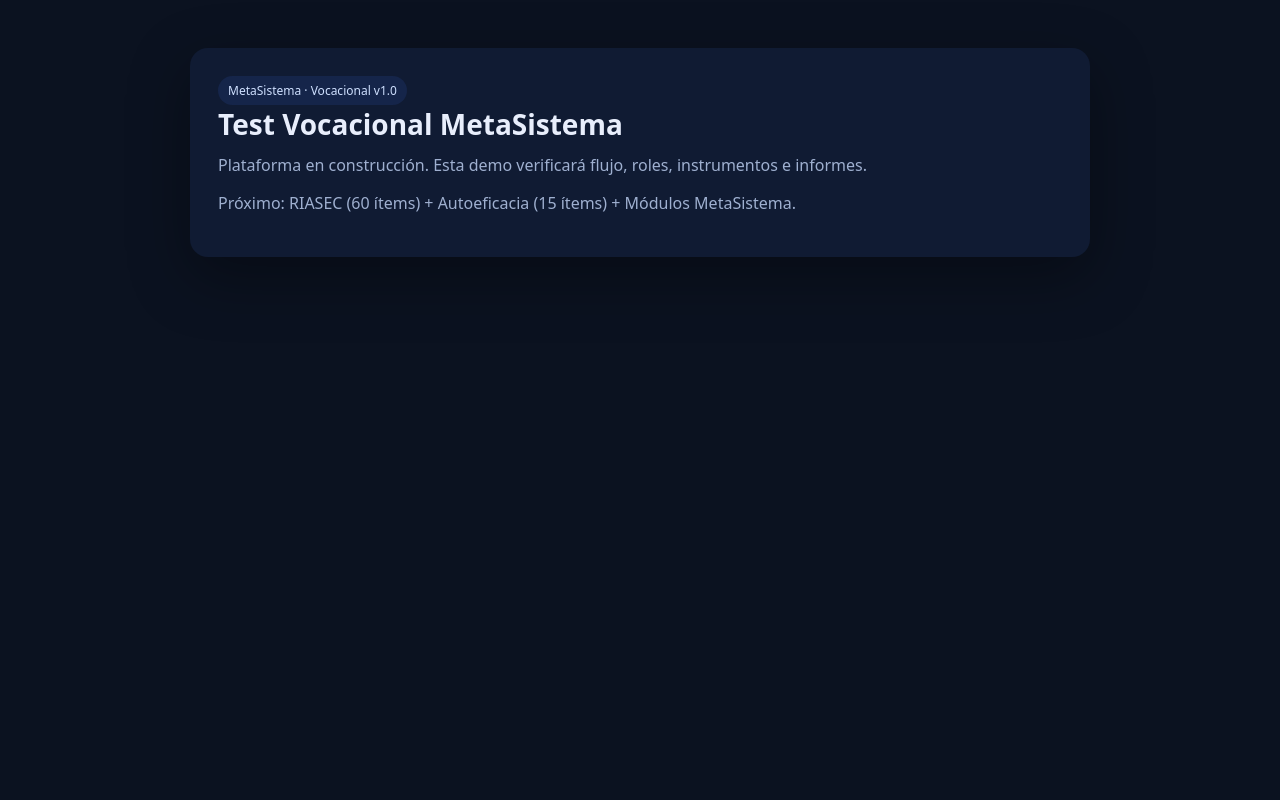
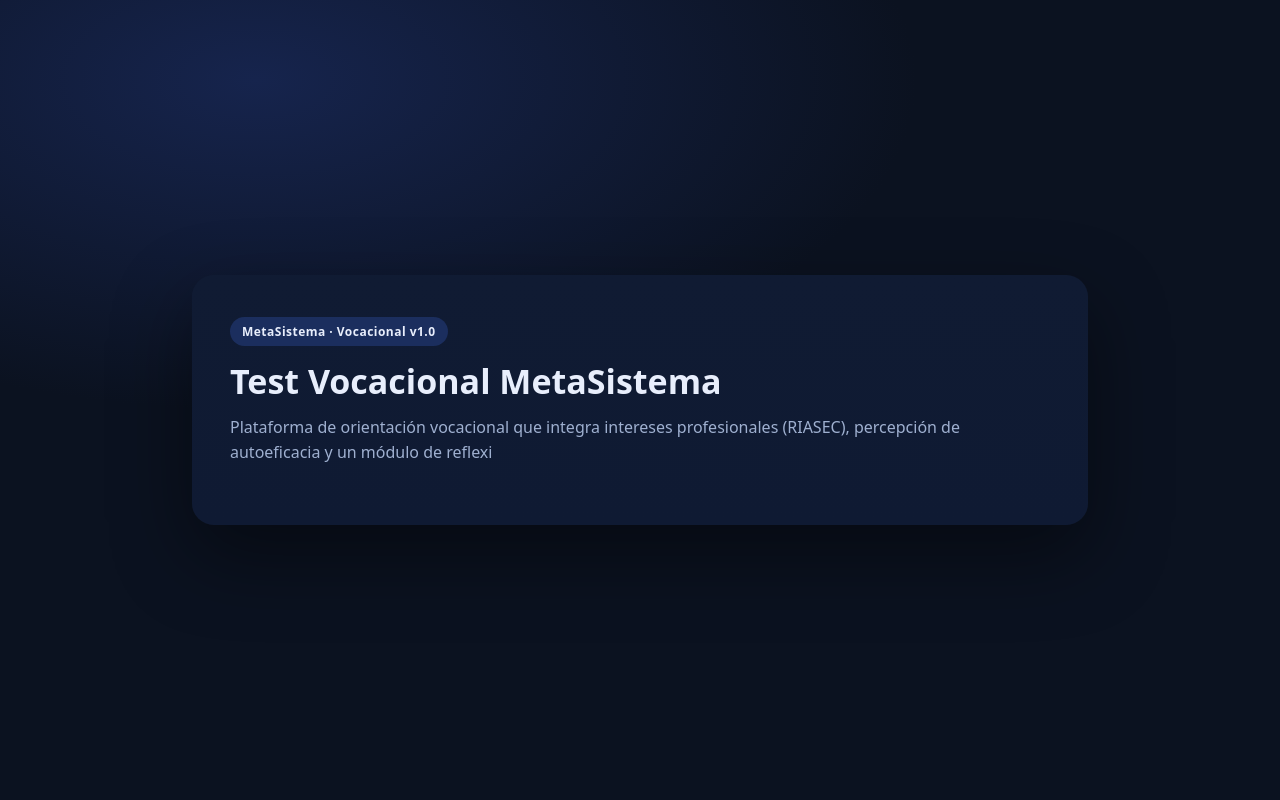
Before and after one commit to christiansotofajardo-cpu/test_vocacional_metasistema, a Flask app: page / in a window 1280 px wide. Run offline with Flask 3, Linux system fonts and the light colour scheme.

Commit message:
Update index.html

```diff
--- a/templates/index.html
+++ b/templates/index.html
@@ -5,22 +5,75 @@
   <meta name="viewport" content="width=device-width, initial-scale=1" />
   <title>Test Vocacional MetaSistema</title>
   <style>
-    body{font-family:system-ui,-apple-system,Segoe UI,Roboto,Arial; margin:0; background:#0b1220; color:#e8eefc;}
-    .wrap{max-width:900px; margin:0 auto; padding:48px 20px;}
-    .card{background:#101b33; border-radius:18px; padding:28px; box-shadow:0 20px 60px rgba(0,0,0,.35);}
-    h1{margin:0 0 10px; font-size:28px;}
-    p{margin:0 0 14px; color:#9fb0d0; line-height:1.5}
-    .tag{display:inline-block; padding:6px 10px; border-radius:999px; background:#15254a; color:#cfe0ff; font-size:12px}
+    body{
+      margin:0;
+      min-height:100vh;
+      font-family:system-ui, -apple-system, BlinkMacSystemFont, sans-serif;
+      background:radial-gradient(1200px 600px at 20% 10%, #16244d 0%, #0b1220 55%);
+      color:#e8eefc;
+      display:flex;
+      align-items:center;
+      justify-content:center;
+    }
+    .card{
+      max-width:820px;
+      padding:42px 38px;
+      border-radius:22px;
+      background:linear-gradient(180deg, #101b33, #0f1a33);
+      box-shadow:0 30px 80px rgba(0,0,0,.45);
+    }
+    .badge{
+      display:inline-block;
+      padding:6px 12px;
+      border-radius:999px;
+      background:#1b2e5e;
+      font-size:12px;
+      font-weight:700;
+      letter-spacing:.04em;
+      margin-bottom:16px;
+    }
+    h1{
+      margin:0 0 14px;
+      font-size:34px;
+      line-height:1.15;
+    }
+    p{
+      margin:0 0 18px;
+      color:#9fb0d0;
+      line-height:1.55;
+      font-size:16px;
+    }
+    .cta{
+      margin-top:26px;
+      display:flex;
+      gap:14px;
+      flex-wrap:wrap;
+    }
+    a.btn{
+      display:inline-block;
+      padding:14px 20px;
+      border-radius:14px;
+      font-weight:800;
+      text-decoration:none;
+      font-size:16px;
+    }
+    .primary{
+      background:#1b2e5e;
+      color:#ffffff;
+    }
+    .secondary{
+      background:#15254a;
+      color:#cfe0ff;
+    }
   </style>
 </head>
 <body>
-  <div class="wrap">
-    <div class="card">
-      <span class="tag">MetaSistema · Vocacional v1.0</span>
-      <h1>Test Vocacional MetaSistema</h1>
-      <p>Plataforma en construcción. Esta demo verificará flujo, roles, instrumentos e informes.</p>
-      <p>Próximo: RIASEC (60 ítems) + Autoeficacia (15 ítems) + Módulos MetaSistema.</p>
-    </div>
-  </div>
-</body>
-</html>
+
+  <div class="card">
+    <div class="badge">MetaSistema · Vocacional v1.0</div>
+
+    <h1>Test Vocacional MetaSistema</h1>
+
+    <p>
+      Plataforma de orientación vocacional que integra intereses profesionales
+      (RIASEC), percepción de autoeficacia y un módulo de reflexi
```
